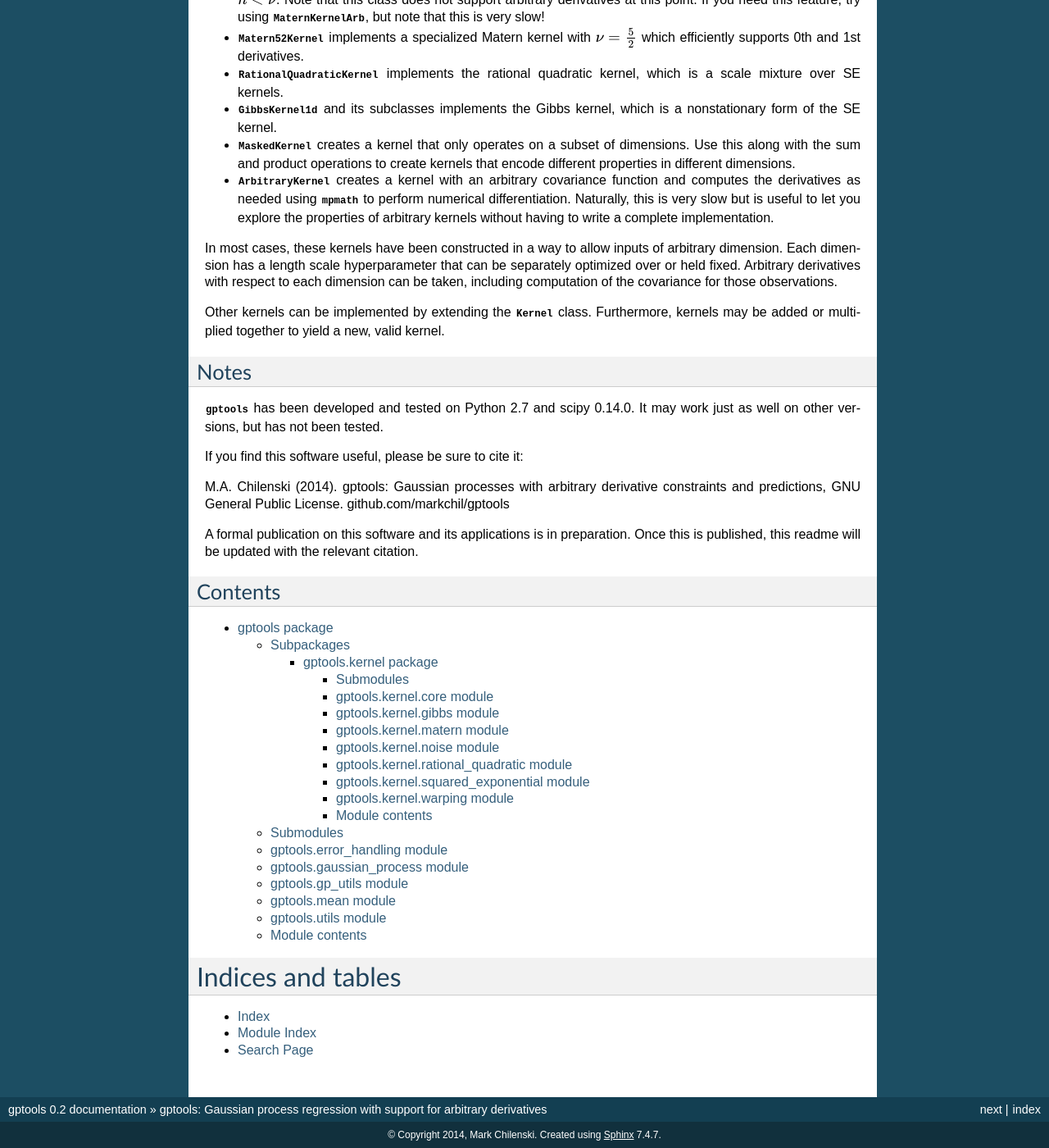
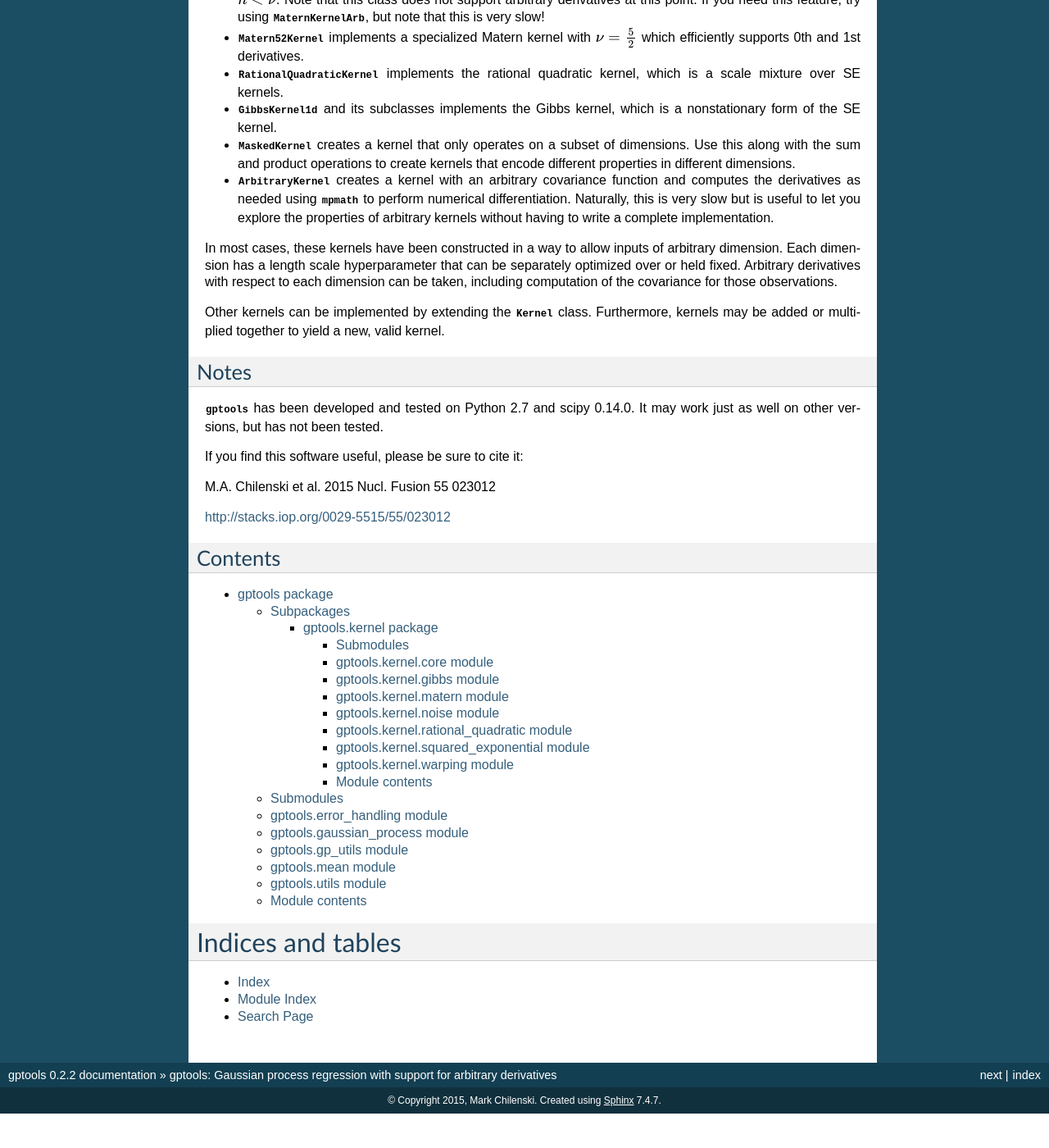
Before and after one commit to markchil/gptools, a Sphinx documentation site: the page built from docs/source/index.rst, in a window 1280 px wide and 1400 px high, scrolled down 2262 px. Shown: the whole window at 82% size. Built offline with Sphinx 7.4.7, drawn with Linux system fonts in a browser that asks for light colours; formulas are drawn with MathJax 3; after the commit the page ends 3620 px from its top, so only the background shows below that; some of the changed text lies outside the part shown.

Commit message:
Fix setup.py so it will build right, add citation to the NF paper on gptools.

```diff
--- a/README.rst
+++ b/README.rst
@@ -17,8 +17,10 @@ To install, simply execute::
 
     pip install gptools
 
+(You must already have NumPy and Cython installed for this to work.)
+
 If you find this software useful, please be sure to cite it:
 
-M.A. Chilenski (2014). gptools: Gaussian processes with arbitrary derivative constraints and predictions, GNU General Public License. github.com/markchil/gptools
+M.A. Chilenski et al. 2015 Nucl. Fusion 55 023012
 
-A formal publication on this software and its applications is in preparation. Once this is published, this readme will be updated with the relevant citation.
+http://stacks.iop.org/0029-5515/55/023012
--- a/docs/source/conf.py
+++ b/docs/source/conf.py
@@ -56,16 +56,16 @@ master_doc = 'index'
 
 # General information about the project.
 project = u'gptools'
-copyright = u'2014, Mark Chilenski'
+copyright = u'2015, Mark Chilenski'
 
 # The version info for the project you're documenting, acts as replacement for
 # |version| and |release|, also used in various other places throughout the
 # built documents.
 #
 # The short X.Y version.
-version = '0.2'
+version = '0.2.2'
 # The full version, including alpha/beta/rc tags.
-release = '0.2'
+release = '0.2.2'
 
 # The language for content autogenerated by Sphinx. Refer to documentation
 # for a list of supported languages.
--- a/docs/source/index.rst
+++ b/docs/source/index.rst
@@ -105,9 +105,9 @@ Notes
 
 If you find this software useful, please be sure to cite it:
 
-M.A. Chilenski (2014). gptools: Gaussian processes with arbitrary derivative constraints and predictions, GNU General Public License. github.com/markchil/gptools
+M.A. Chilenski et al. 2015 Nucl. Fusion 55 023012
 
-A formal publication on this software and its applications is in preparation. Once this is published, this readme will be updated with the relevant citation.
+http://stacks.iop.org/0029-5515/55/023012
 
 Contents
 --------
```
Also changed, not shown: setup.py (+7 -4 lines), 1 other file.
